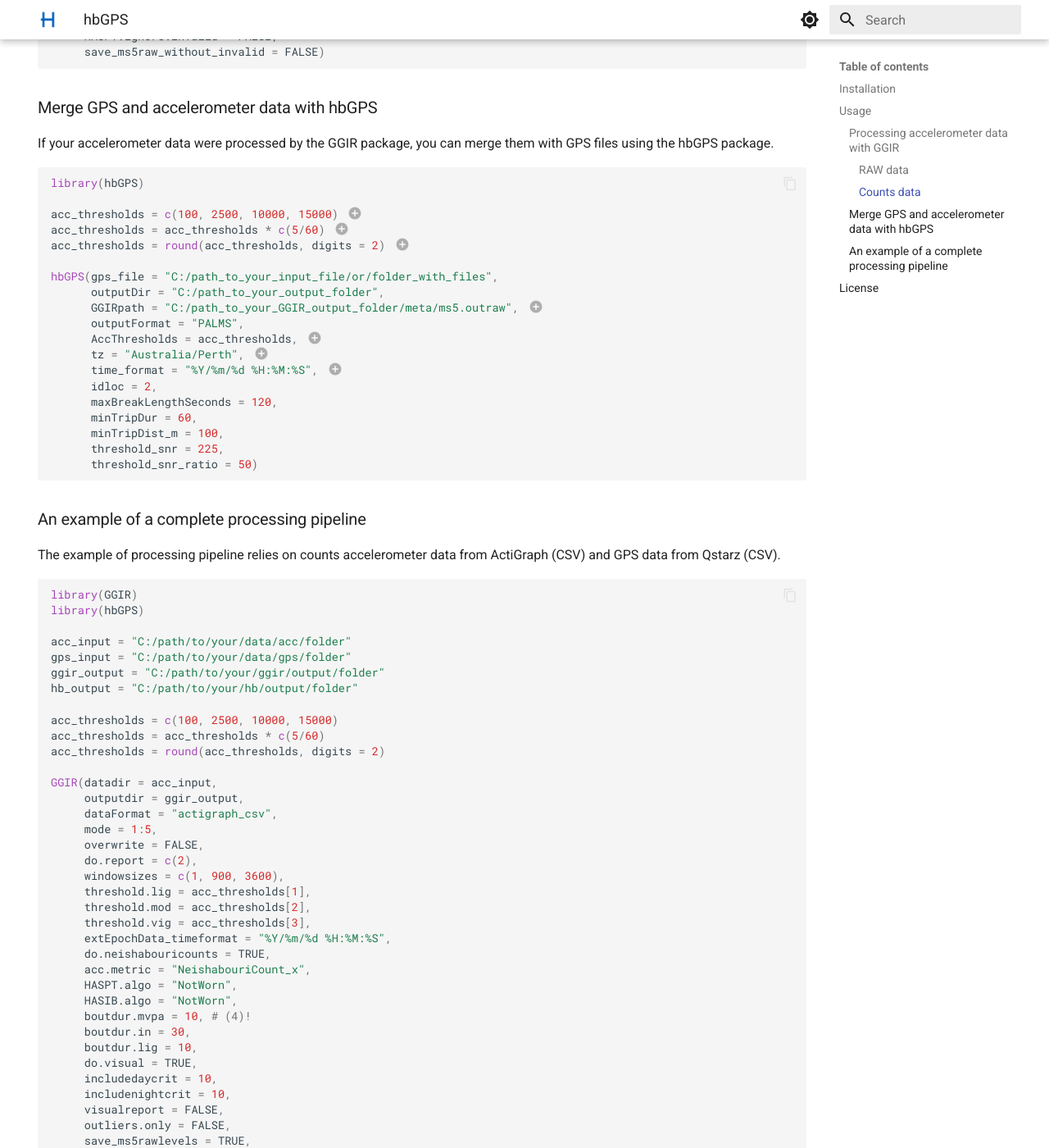
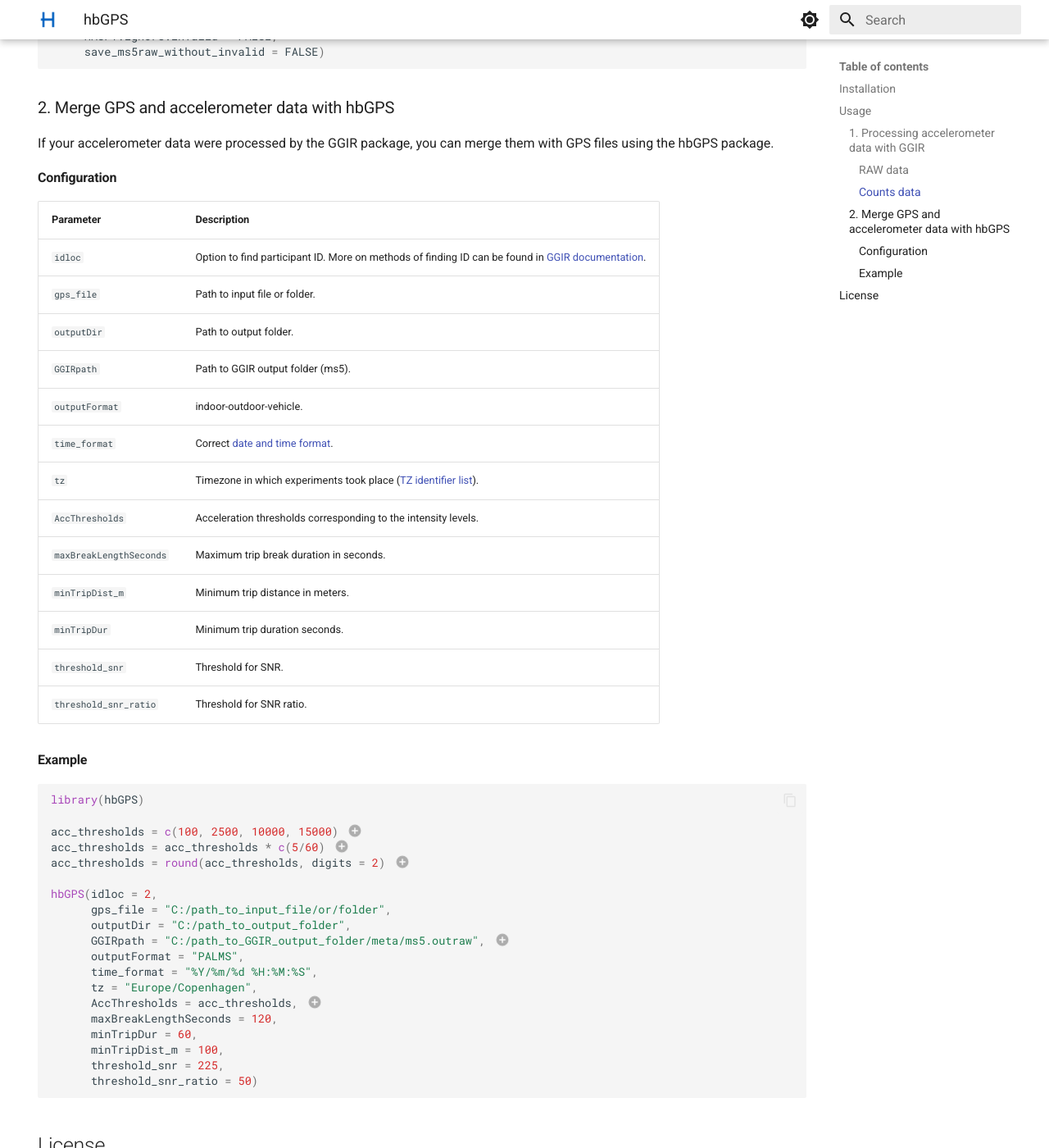
Before and after one commit to habitus-eu/HabitusDOCS, an MkDocs documentation site: the page built from docs/gps/index.md, in a window 1280 px wide and 1400 px high, scrolled down 2119 px. Shown: the whole window at 82% size. Built offline with MkDocs 1.6.1 and Material for MkDocs 9.7.7, drawn with Linux system fonts in a browser that asks for light colours; some of the changed text lies outside the part shown.

````diff
--- a/docs/gis/index.md
+++ b/docs/gis/index.md
@@ -27,15 +27,42 @@ remotes::install_github("habitus-eu/hbGIS") # (3)!
 
 ## Usage
 
+TO-DO...Something like: Before you start you need to have linkage and configuration file with shape files...
+
+### Linkage file
+
+TO-DO...
+
+### Configuration file
+
+TO-DO...
+
+### Configuration
+
+| Parameter               | Description                                                                                                                                       |
+| ----------------------- | ------------------------------------------------------------------------------------------------------------------------------------------------- |
+| `gisdir`                 | Option to find participant ID. More on methods of finding ID can be found in [GGIR documentation](https://cran.r-project.org/web/packages/GGIR/). |
+| `gislinkfile`              | Path to input file or folder.                                                                                                                     |
+| `outputdir`             | Path to output folder.                                                                                                                            |
+| `dataset_name`              | Path to GGIR output folder (ms5).                                                                                                                 |
+| `configfile`          | indoor-outdoor-vehicle.                                                                                                                           |
+| `baselocation`           | Correct [date and time format](https://sparkbyexamples.com/r-programming/dates-and-times-in-r/).                                                  |
+| `groupinglocation`                    | Timezone in which experiments took place [TZ identifier list](https://en.wikipedia.org/wiki/List_of_tz_database_time_zones).                      |
+| `write_shp`         | Acceleration thresholds corresponding to the intensity levels.                                                                                    |
+| `split_GIS` | Maximum trip break duration in seconds.                                                                                                           |
+| `sublocationID`         | Minimum trip distance in meters.                                                                                                                  |
+
+### Example
+
 ``` r
 library(hbGIS)
 
-hbGIS(gisdir = "C:/path_to_your_input_gis_file/or/folder_with_gis_files",
-      palmsdir = "C:/path_to_your_hbgps_or_palms_output_folder",
-      gislinkfile = "C:/path_to_your_linkage_file/participant_basis.csv", # (1)!
-      outputdir = "C:/path_to_your_output_folder",
+hbGIS(gisdir = "C:/path_to_input_gis_file/or/folder",
+      palmsdir = "C:/path_to_hbgps_or_palms_output_folder",
+      gislinkfile = "C:/path_to_linkage_file/participant_basis.csv", # (1)!
+      outputdir = "C:/path_to_output_folder",
       dataset_name = "project_name",
-      configfile = "C:/path_to_your_config_file/participant_basis.csv", # (2)!
+      configfile = "C:/path_to_config_file/palmsplus.csv", # (2)!
       baselocation = "home", # (3)!
       groupinglocation = "school", # (4)!
       write_shp = FALSE, # (5)!
@@ -54,14 +81,6 @@ hbGIS(gisdir = "C:/path_to_your_input_gis_file/or/folder_with_gis_files",
 !!! note
 
     GIS filenames are used as location names and at the moment the code can only handle names that are shorter than 6 characters.
-
-### Linkage file
-
-TO-DO...
-
-### Config file
-
-TO-DO...
 
 ## Output files
 
--- a/docs/gps/index.md
+++ b/docs/gps/index.md
@@ -102,10 +102,29 @@ GGIR(datadir = "C:/path/to/your/data/folder",
 3. Rounding thresholds to two decimal places.
 4. Parameters *boutdur.mvpa*, *boutdur.in* and *boutdur.lig* can also be vectors.
 
-
-### Merge GPS and accelerometer data with hbGPS
+### 2. Merge GPS and accelerometer data with hbGPS
 
 If your accelerometer data were processed by the GGIR package, you can merge them with GPS files using the hbGPS package.
+
+#### Configuration
+
+| Parameter               | Description                                                                                                                                       |
+| ----------------------- | ------------------------------------------------------------------------------------------------------------------------------------------------- |
+| `idloc`                 | Option to find participant ID. More on methods of finding ID can be found in [GGIR documentation](https://cran.r-project.org/web/packages/GGIR/). |
+| `gps_file`              | Path to input file or folder.                                                                                                                     |
+| `outputDir`             | Path to output folder.                                                                                                                            |
+| `GGIRpath`              | Path to GGIR output folder (ms5).                                                                                                                 |
+| `outputFormat`          | indoor-outdoor-vehicle.                                                                                                                           |
+| `time_format`           | Correct [date and time format](https://sparkbyexamples.com/r-programming/dates-and-times-in-r/).                                                  |
+| `tz`                    | Timezone in which experiments took place ([TZ identifier list](https://en.wikipedia.org/wiki/List_of_tz_database_time_zones)).                    |
+| `AccThresholds`         | Acceleration thresholds corresponding to the intensity levels.                                                                                    |
+| `maxBreakLengthSeconds` | Maximum trip break duration in seconds.                                                                                                           |
+| `minTripDist_m`         | Minimum trip distance in meters.                                                                                                                  |
+| `minTripDur`            | Minimum trip duration seconds.                                                                                                                    |
+| `threshold_snr`         | Threshold for SNR.                                                                                                                                |
+| `threshold_snr_ratio`   | Threshold for SNR ratio.                                                                                                                          |
+
+#### Example
 
 ``` r
 library(hbGPS)
@@ -114,14 +133,14 @@ acc_thresholds = c(100, 2500, 10000, 15000) # (1)!
 acc_thresholds = acc_thresholds * c(5/60) # (2)!
 acc_thresholds = round(acc_thresholds, digits = 2) # (3)!
 
-hbGPS(gps_file = "C:/path_to_your_input_file/or/folder_with_files",
-      outputDir = "C:/path_to_your_output_folder",
-      GGIRpath = "C:/path_to_your_GGIR_output_folder/meta/ms5.outraw", # (4)!,
+hbGPS(idloc = 2,
+      gps_file = "C:/path_to_input_file/or/folder",
+      outputDir = "C:/path_to_output_folder",
+      GGIRpath = "C:/path_to_GGIR_output_folder/meta/ms5.outraw", # (4)!,
       outputFormat = "PALMS",
+      time_format = "%Y/%m/%d %H:%M:%S",
+      tz = "Europe/Copenhagen",
       AccThresholds = acc_thresholds, # (5)!
-      tz = "Australia/Perth", # (6)!
-      time_format = "%Y/%m/%d %H:%M:%S", # (7)!
-      idloc = 2,
       maxBreakLengthSeconds = 120,
       minTripDur = 60,
       minTripDist_m = 100,
@@ -133,70 +152,7 @@ hbGPS(gps_file = "C:/path_to_your_input_file/or/folder_with_files",
 2. Assumes GGIR's default epoch length of 5 seconds.
 3. Rounding thresholds to two decimal places.
 4. The assumption is that GGIR has already been executed, and an output folder has been created.
-5. Please ensure that you provide the correct timezone identifier from the [TZ identifier list](https://en.wikipedia.org/wiki/List_of_tz_database_time_zones).
-6. Instead of specifying a thresholds for the accelerometer, you can use the *"default"* option.
-7. Please ensure that you provide the correct [date and time format](https://sparkbyexamples.com/r-programming/dates-and-times-in-r/).
-
-
-### An example of a complete processing pipeline
-
-The example of processing pipeline relies on counts accelerometer data from ActiGraph (CSV) and GPS data from Qstarz (CSV).
-
-``` r
-library(GGIR)
-library(hbGPS)
-
-acc_input = "C:/path/to/your/data/acc/folder"
-gps_input = "C:/path/to/your/data/gps/folder"
-ggir_output = "C:/path/to/your/ggir/output/folder"
-hb_output = "C:/path/to/your/hb/output/folder"
-
-acc_thresholds = c(100, 2500, 10000, 15000)
-acc_thresholds = acc_thresholds * c(5/60)
-acc_thresholds = round(acc_thresholds, digits = 2)
-
-GGIR(datadir = acc_input,
-     outputdir = ggir_output,
-     dataFormat = "actigraph_csv",
-     mode = 1:5,
-     overwrite = FALSE,
-     do.report = c(2),
-     windowsizes = c(1, 900, 3600),
-     threshold.lig = acc_thresholds[1],
-     threshold.mod = acc_thresholds[2],
-     threshold.vig = acc_thresholds[3],
-     extEpochData_timeformat = "%Y/%m/%d %H:%M:%S",
-     do.neishabouricounts = TRUE,
-     acc.metric = "NeishabouriCount_x",
-     HASPT.algo = "NotWorn",
-     HASIB.algo = "NotWorn",
-     boutdur.mvpa = 10, # (4)!
-     boutdur.in = 30,
-     boutdur.lig = 10,
-     do.visual = TRUE,
-     includedaycrit = 10,
-     includenightcrit = 10,
-     visualreport = FALSE,
-     outliers.only = FALSE,
-     save_ms5rawlevels = TRUE,
-     ignorenonwear = FALSE,
-     HASPT.ignore.invalid = FALSE,
-     save_ms5raw_without_invalid = FALSE)
-
-hbGPS(gps_file = gps_input,
-      outputDir = hb_output,
-      GGIRpath = ggir_output + "/meta/ms5.outraw",
-      outputFormat = "PALMS",
-      AccThresholds = acc_thresholds,
-      tz = "Europe/Copenhagen",
-      time_format = "%Y/%m/%d %H:%M:%S",
-      idloc = 2,
-      maxBreakLengthSeconds = 120,
-      minTripDur = 60,
-      minTripDist_m = 100,
-      threshold_snr = 225,
-      threshold_snr_ratio = 50)
-```
+5. Instead of specifying a thresholds for the accelerometer, you can use the *"default"* option.
 
 ## License
 
````
Also changed, not shown: other parts of docs/gps/index.md (+1 -1 lines), docs/gui/index.md (+44 -1 lines).
